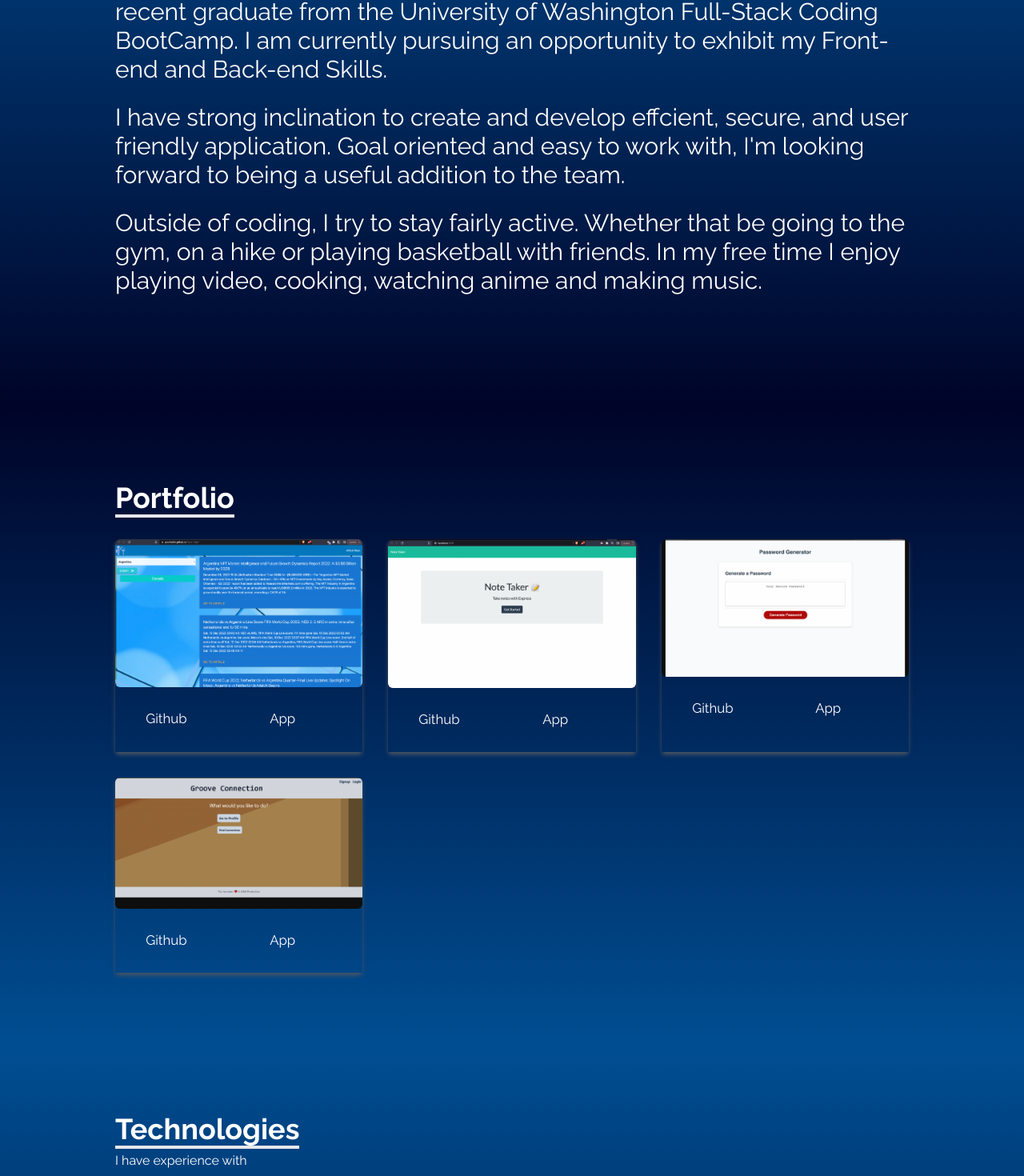
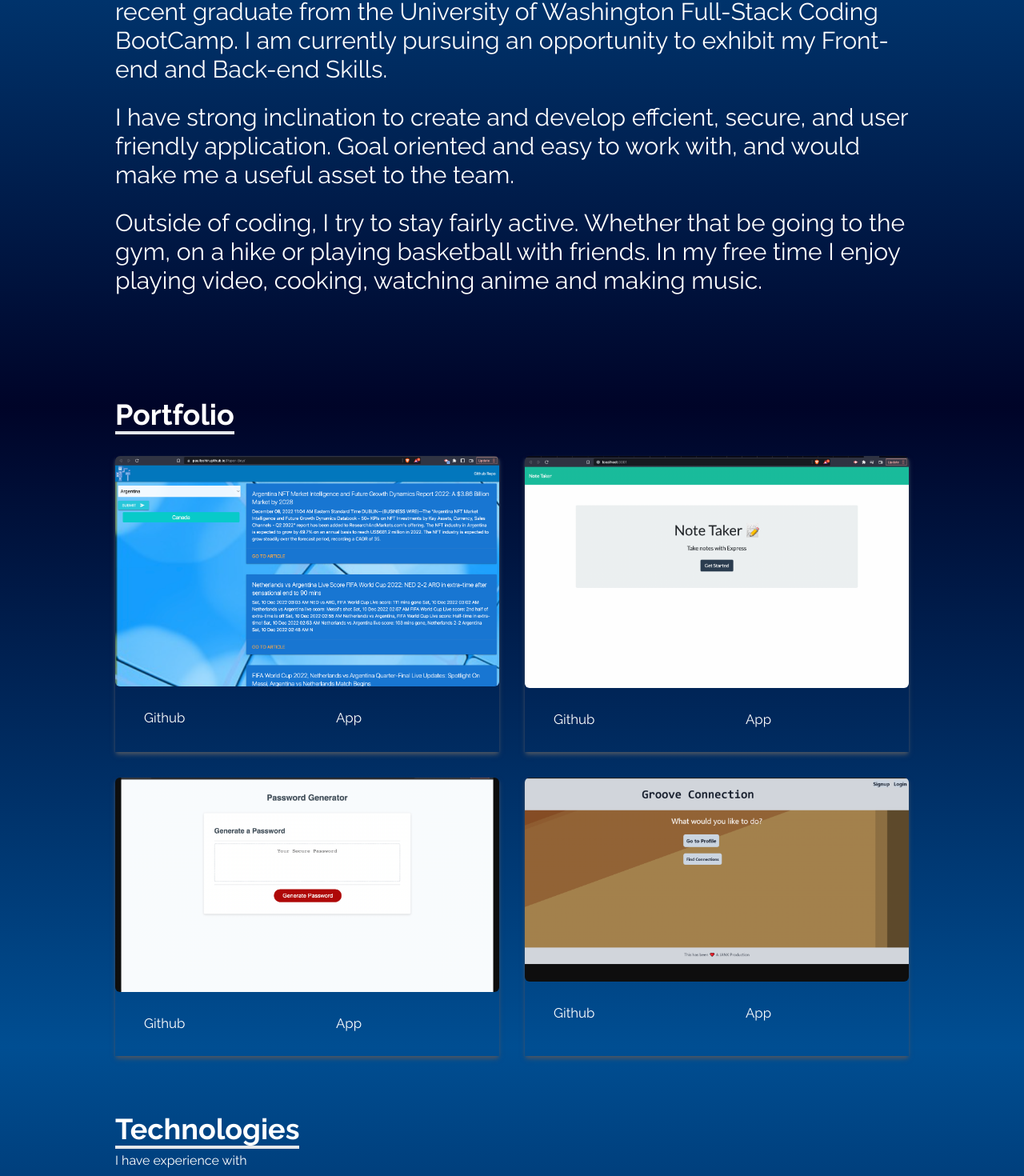
Before and after one commit to Kingnick253/Portolio-rework, a React (Create React App) app: page / in a window 1280 px wide. Shown: the part 1091-2561 px from the top of the page at 80% size. Built offline with nearby package versions, Linux system fonts and the light colour scheme.

Commit message:
made some small changes

```diff
--- a/src/components/Projects.js
+++ b/src/components/Projects.js
@@ -12,7 +12,7 @@ const Projects = () => {
           <p></p>
         </div>
         <div
-          className="grid sm:grid-cols-2 md:grid-cols-3 gap-8
+          className="grid sm:grid-cols-2 md:grid-cols-2 gap-8
                 px-12 sm:px-0"
         >
           {ProjectsData.map(({ id, title, image, github, link }) => (
--- a/src/components/SocialLinks.js
+++ b/src/components/SocialLinks.js
@@ -1,5 +1,6 @@
 import { BsFillPersonLinesFill, BsMailbox } from 'react-icons/bs';
 import{ FaGithub, FaLinkedin,  } from 'react-icons/fa';
+import resume from '../images/Resume.pdf';
 const SocialLinks = [
     {
         id: 1,
@@ -30,7 +31,7 @@ const SocialLinks = [
                 Resume <BsFillPersonLinesFill size={30}/>
             </>
         ),
-        href: '',
+        href: {resume},
         download: true,
 
 
--- a/src/pages/About.js
+++ b/src/pages/About.js
@@ -17,7 +17,7 @@ const About = () => {
 
             <br />
             <p className='text-3xl'>
-            I have strong inclination to create and develop effcient, secure, and user friendly application. Goal oriented and easy to work with,  I'm looking forward to being a useful addition to the team.
+            I have strong inclination to create and develop effcient, secure, and user friendly application. Goal oriented and easy to work with, and would make me a useful asset to the team.
             </p>
             <br />
             <p className='text-3xl'>
```
Also changed, not shown: 1 other file (tests, documents, lock files or other folders).
